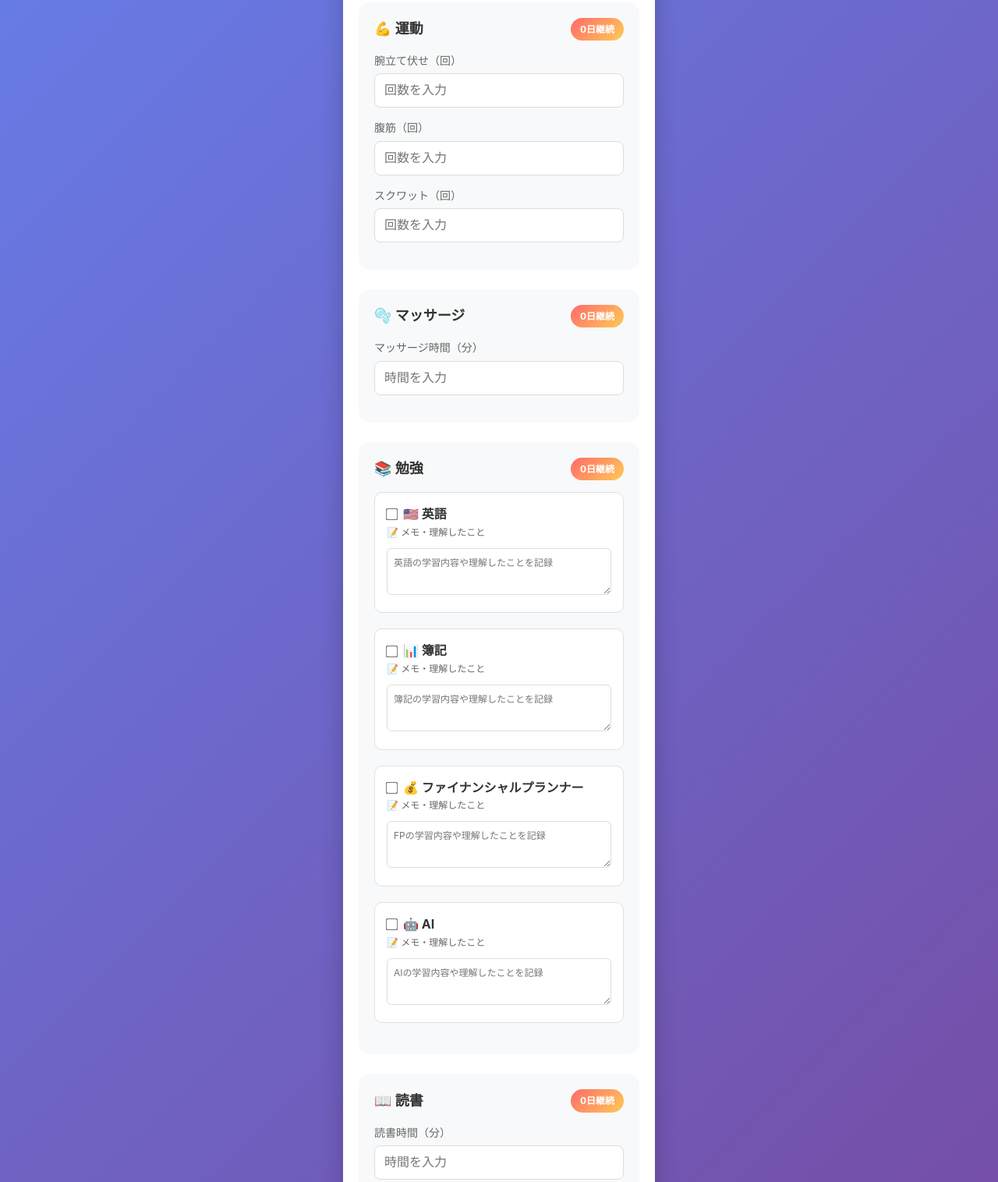
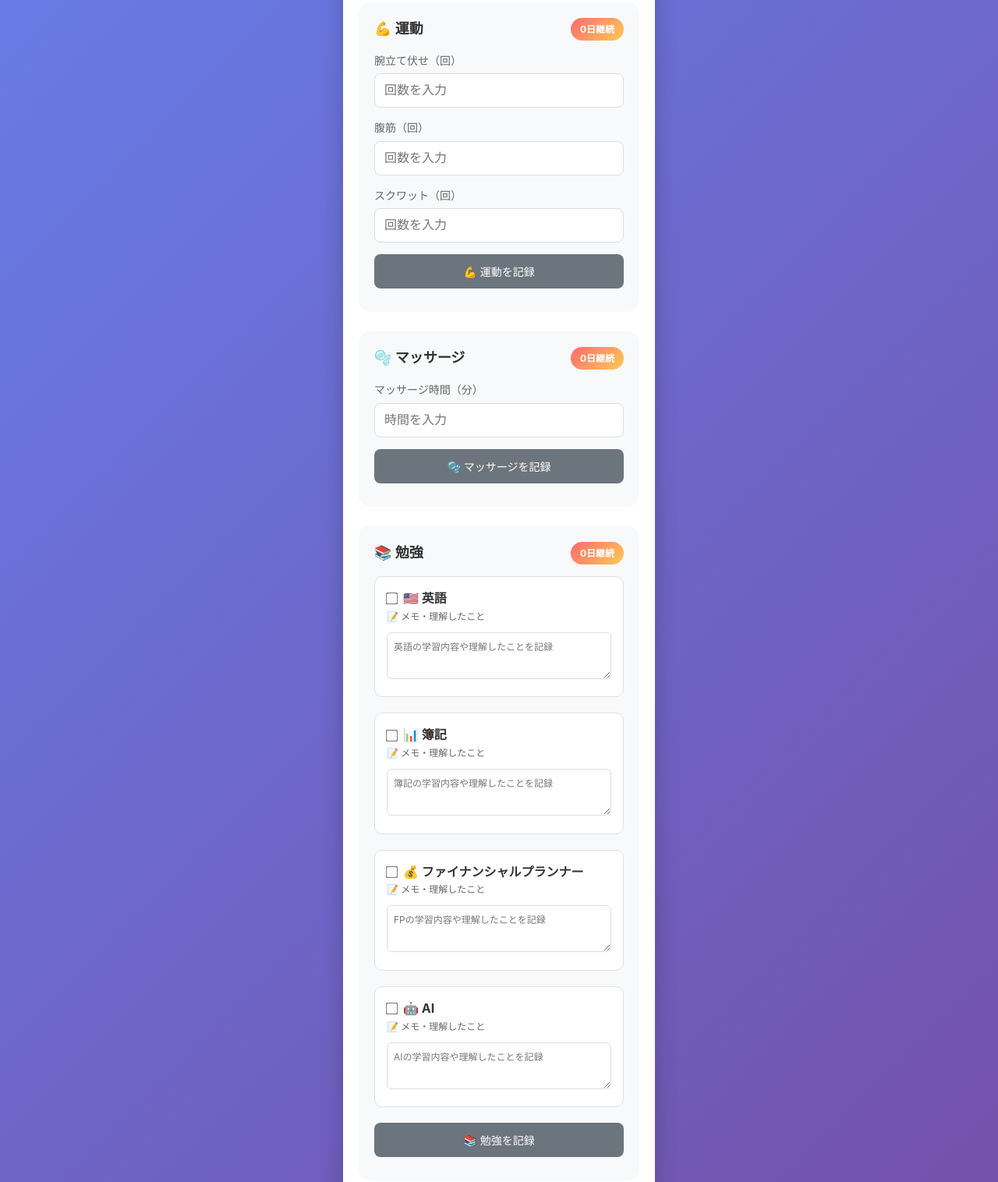
Before and after one commit to gtihub-xxx/daily-routine-tracker, a plain HTML site: page index.html in a window 1280 px wide. Shown: the part 183-1699 px from the top of the page at 78% size. Drawn offline with Linux system fonts and the light colour scheme.

Commit message:
Update index.html

```diff
--- a/index.html
+++ b/index.html
@@ -485,6 +485,7 @@
                         <label class="input-label" for="squats">スクワット（回）</label>
                         <input type="number" class="input-field" id="squats" placeholder="回数を入力" min="0" max="9999">
                     </div>
+                    <button class="btn-secondary btn-exercise" id="save-exercise-btn">💪 運動を記録</button>
                 </div>
 
                 <div class="routine-section">
@@ -496,6 +497,7 @@
                         <label class="input-label" for="massage-time">マッサージ時間（分）</label>
                         <input type="number" class="input-field" id="massage-time" placeholder="時間を入力" min="0" max="999">
                     </div>
+                    <button class="btn-secondary btn-massage" id="save-massage-btn">🫧 マッサージを記録</button>
                 </div>
 
                 <div class="routine-section">
@@ -547,6 +549,8 @@
                         <div class="memo-label">📝 メモ・理解したこと</div>
                         <textarea class="textarea-field" id="ai-memo" placeholder="AIの学習内容や理解したことを記録" maxlength="1000"></textarea>
                     </div>
+
+                    <button class="btn-secondary btn-study" id="save-study-btn">📚 勉強を記録</button>
                 </div>
 
                 <div class="routine-section">
@@ -562,6 +566,7 @@
                         <label class="input-label" for="book-title">本のタイトル</label>
                         <input type="text" class="input-field" id="book-title" placeholder="本のタイトル" maxlength="100">
                     </div>
+                    <button class="btn-secondary btn-reading" id="save-reading-btn">📖 読書を記録</button>
                 </div>
 
                 <button class="btn-primary" id="save-record-btn">記録を保存</button>
```
